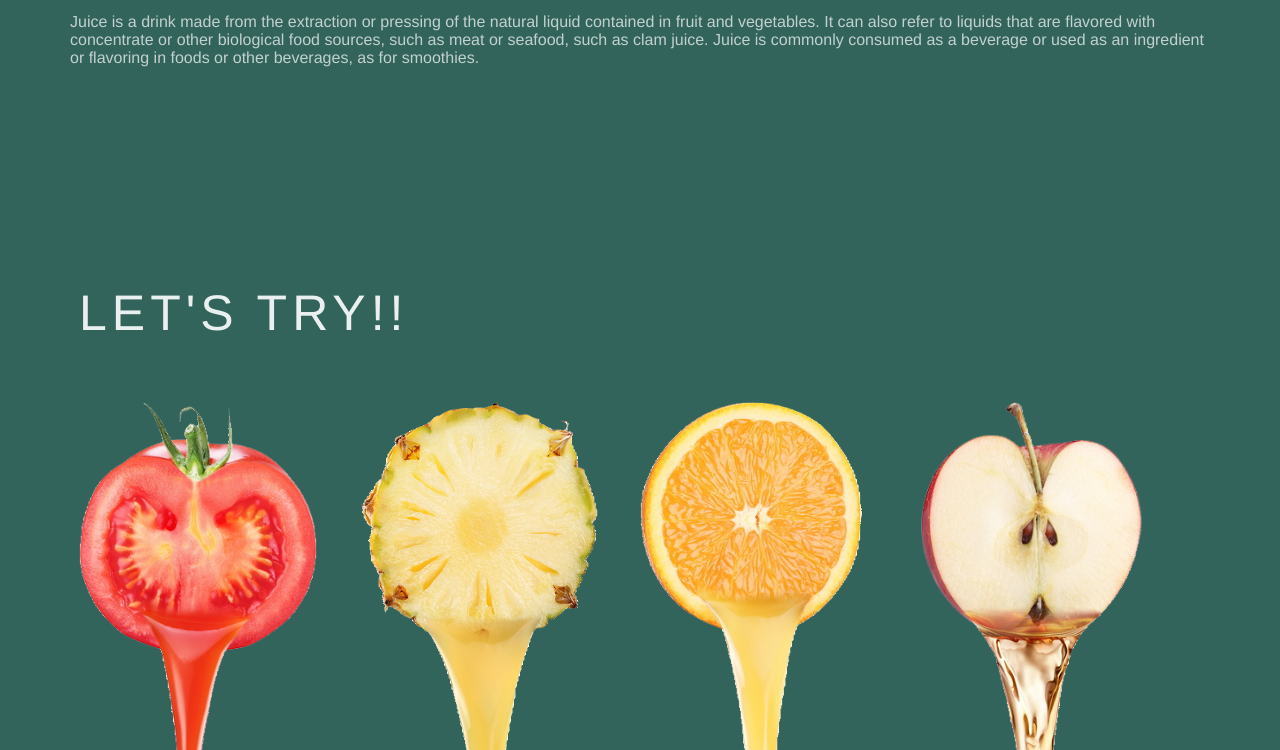
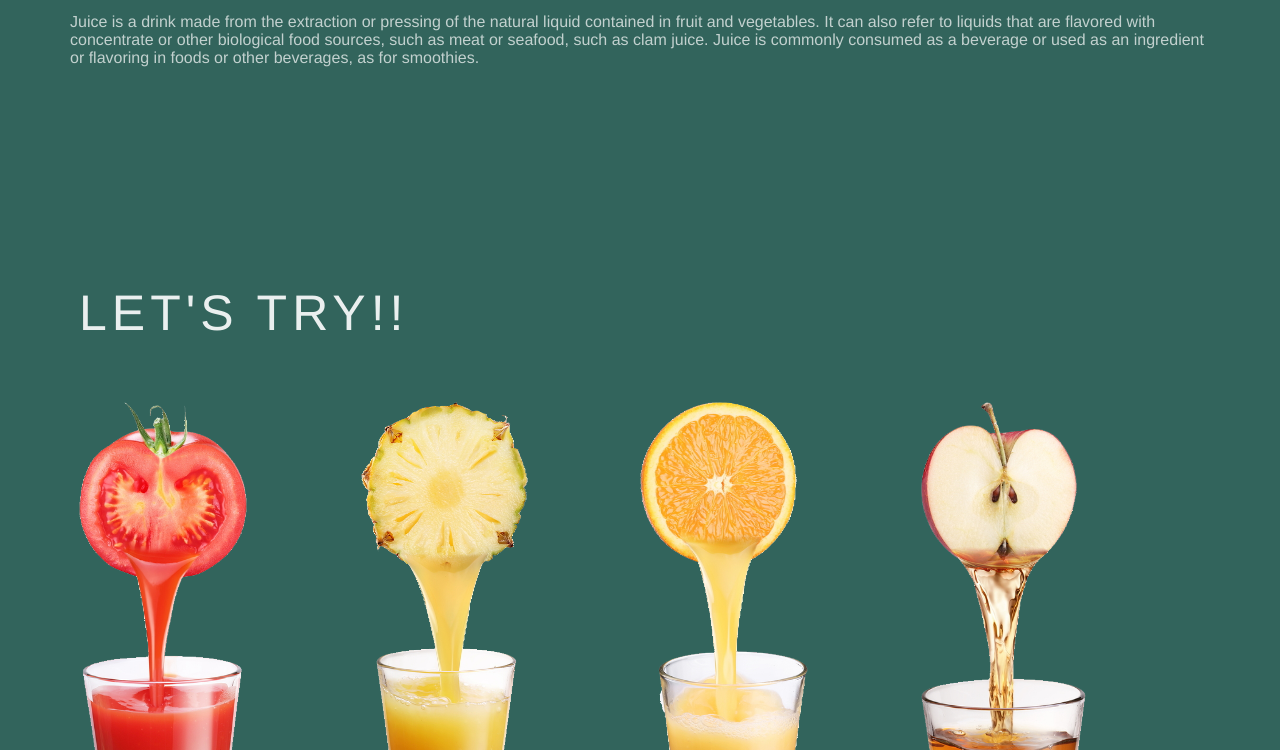
Before and after one commit to willaraaulia/tugasj44, a plain HTML site: page index.html in a window 1280 px wide. Shown: the part 550-1300 px from the top of the page. Drawn offline with Linux system fonts and the light colour scheme.

Commit message:
Update stylesheet.css

```diff
--- a/stylesheet.css
+++ b/stylesheet.css
@@ -122,7 +122,7 @@ header {
 .menu-icon img {
   -webkit-transition: 0.4s ease;
   transition: 0.4s ease;
-  width: 85%;
+  width: 60%;
   float: center;
 }
 
```
